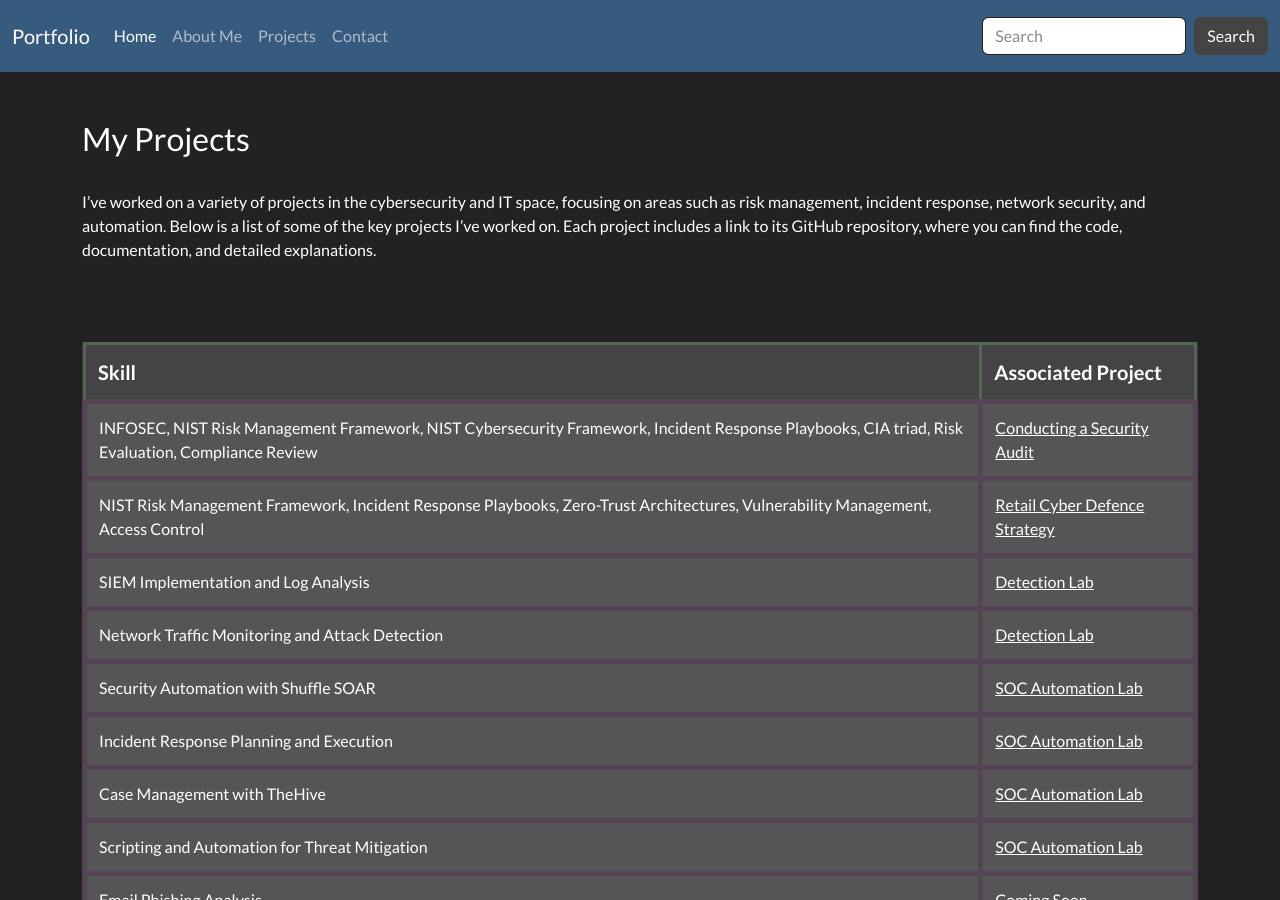
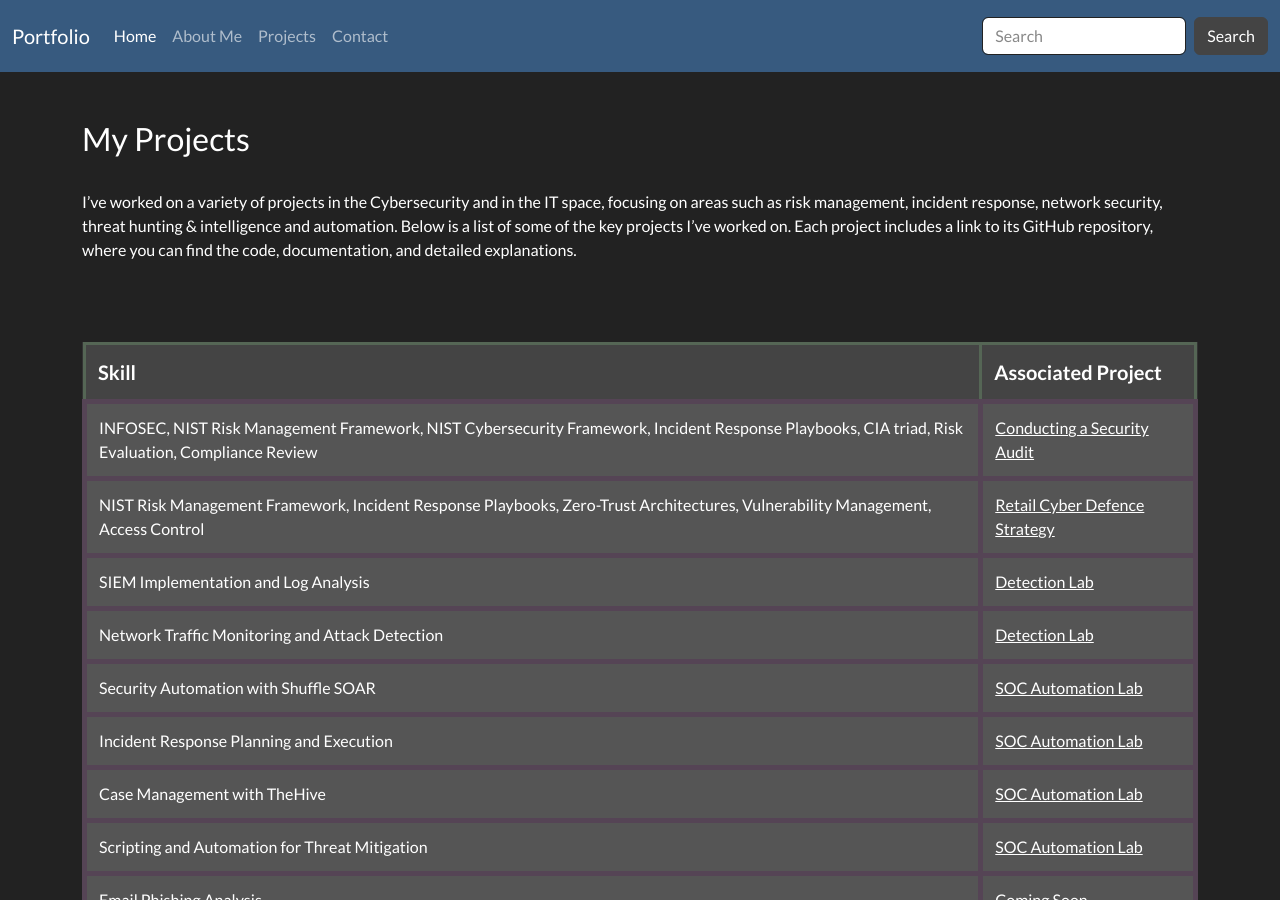
Before and after one commit to JKopal101/jkopal101.github.io, a Jekyll site: the page built from projects.md, in a window 1280 px wide and 900 px high. Built offline with Jekyll 4.4.1, drawn with Linux system fonts in a browser that asks for light colours.

Commit message:
Update projects.md

```diff
--- a/projects.md
+++ b/projects.md
@@ -7,7 +7,7 @@ permalink: /projects/
 
 ### My Projects
 <br>
-I’ve worked on a variety of projects in the cybersecurity and IT space, focusing on areas such as risk management, incident response, network security, and automation. Below is a list of some of the key projects I’ve worked on. Each project includes a link to its GitHub repository, where you can find the code, documentation, and detailed explanations.
+I’ve worked on a variety of projects in the Cybersecurity and in the IT space, focusing on areas such as risk management, incident response, network security, threat hunting & intelligence and automation. Below is a list of some of the key projects I’ve worked on. Each project includes a link to its GitHub repository, where you can find the code, documentation, and detailed explanations.
 
 <br><br>
 
```
